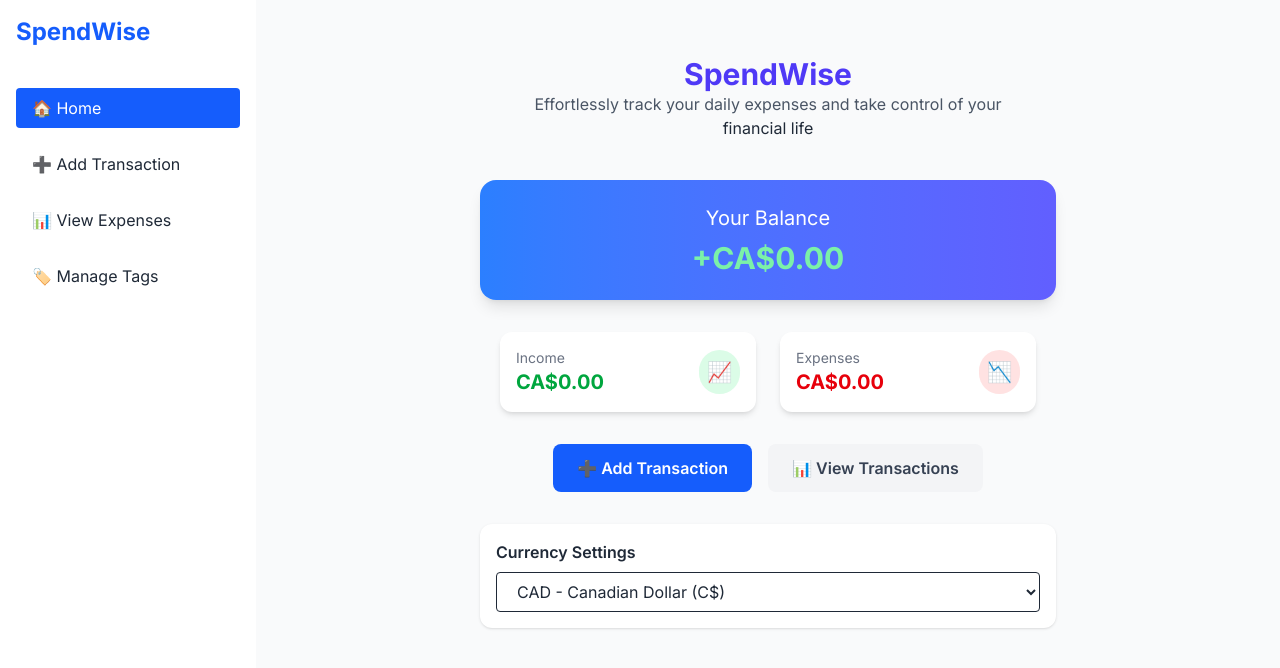
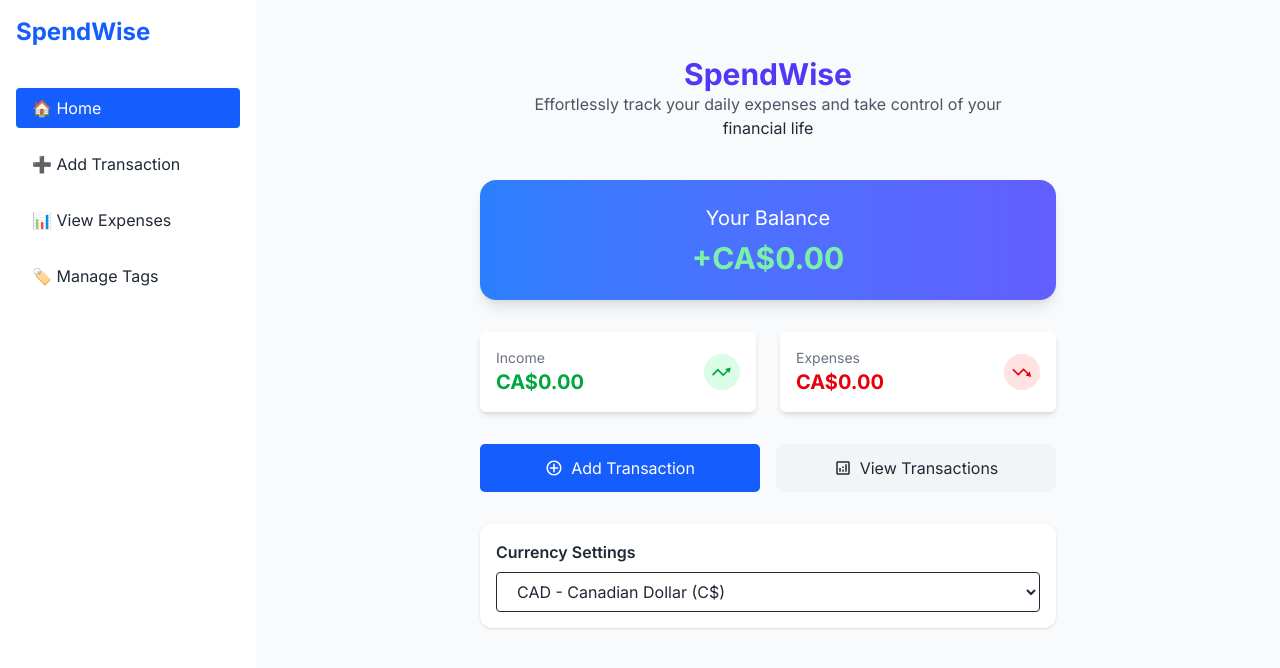
Before and after one commit to Malka01/Expenses-traker, a React (Vite) app in the folder frontend/: page / in a window 1280 px wide. Shown: the top 668 px of the page. Built offline with nearby package versions, Linux system fonts and the light colour scheme; no server answers.

Commit message:
update home page

```diff
--- a/frontend/package.json
+++ b/frontend/package.json
@@ -16,6 +16,7 @@
     "dayjs": "^1.11.13",
     "react": "^19.0.0",
     "react-dom": "^19.0.0",
+    "react-icons": "^5.5.0",
     "react-router-dom": "^7.5.1"
   },
   "devDependencies": {
--- a/frontend/src/App.jsx
+++ b/frontend/src/App.jsx
@@ -32,6 +32,7 @@ function App() {
               }`
             }
           >
+
             ➕ Add Transaction
           </NavLink>
           <NavLink
--- a/frontend/src/pages/Home.jsx
+++ b/frontend/src/pages/Home.jsx
@@ -1,6 +1,10 @@
 import { useState, useEffect } from "react";
 import { useNavigate } from "react-router-dom";
 import axios from "axios";
+import { CgAdd } from "react-icons/cg";
+import { MdOutlineAnalytics } from "react-icons/md";
+import { CgTrending } from "react-icons/cg";
+import { CgTrendingDown } from "react-icons/cg";
 
 const Home = () => {
   const navigate = useNavigate();
@@ -44,7 +48,7 @@ const Home = () => {
 
         {/* Income & Expenses */}
         <div className="flex gap-6 mb-8">
-          <div className="bg-white shadow-md rounded-xl p-4 w-64 flex justify-between items-center">
+          <div className="bg-white shadow-md w-69 h-20 rounded-[6px] p-4 w-64 flex justify-between items-center">
             <div className="text-left">
               <p className="text-sm text-gray-500">Income</p>
               <p className="text-xl text-green-600 font-bold">
@@ -52,11 +56,11 @@ const Home = () => {
               </p>
             </div>
             <div className="bg-green-100 rounded-full p-2">
-              <span className="text-green-600 text-xl">📈</span>
+              <span className="text-green-600 text-xl"><CgTrending /></span>
             </div>
           </div>
           {/*new*/}
-         <div className="bg-white shadow-md rounded-xl p-4 w-64 flex justify-between items-center">
+          <div className="bg-white shadow-md w-69 h-20 rounded-[6px] p-4 w-64 flex justify-between items-center">
             <div className="text-left">
               {/*<div className="bg-white shadow rounded-xl p-6 w-60 text-center">*/}
               <p className="text-sm text-gray-500">Expenses</p>
@@ -65,7 +69,7 @@ const Home = () => {
               </p>
             </div>
             <div className="bg-red-100 rounded-full p-2">
-            <span className="text-red-600 text-xl">📉</span>
+              <span className="text-red-600 text-xl"><CgTrendingDown /></span>
             </div>
           </div>
         </div>
@@ -74,15 +78,18 @@ const Home = () => {
         <div className="flex gap-4 mb-8">
           <button
             onClick={() => navigate("/add")}
-            className="bg-blue-600 text-white px-6 py-3 rounded-lg font-semibold hover:bg-blue-700"
+            className="bg-blue-600 text-white w-70 h-12 px-6 py-3 rounded-[5px]  hover:bg-blue-700 flex items-center justify-center space-x-2"
           >
-            ➕ Add Transaction
+            <CgAdd className="text-lg" />
+            <span>Add Transaction</span>
           </button>
           <button
             onClick={() => navigate("/transactions")}
-            className="bg-gray-100 text-gray-700 px-6 py-3 rounded-lg font-semibold hover:bg-gray-200"
+            className="bg-gray-100 text-black-700 w-70 h-12 px-6 py-3 rounded-lg hover:bg-gray-200 flex items-center justify-center space-x-2"
           >
-            📊 View Transactions
+            <MdOutlineAnalytics className="text-lg"/>
+            <span>View Transactions</span>
+
           </button>
         </div>
 
```
Also changed, not shown: 1 other file (tests, documents, lock files or other folders). Lines whose indentation alone changed are shown as unchanged.
